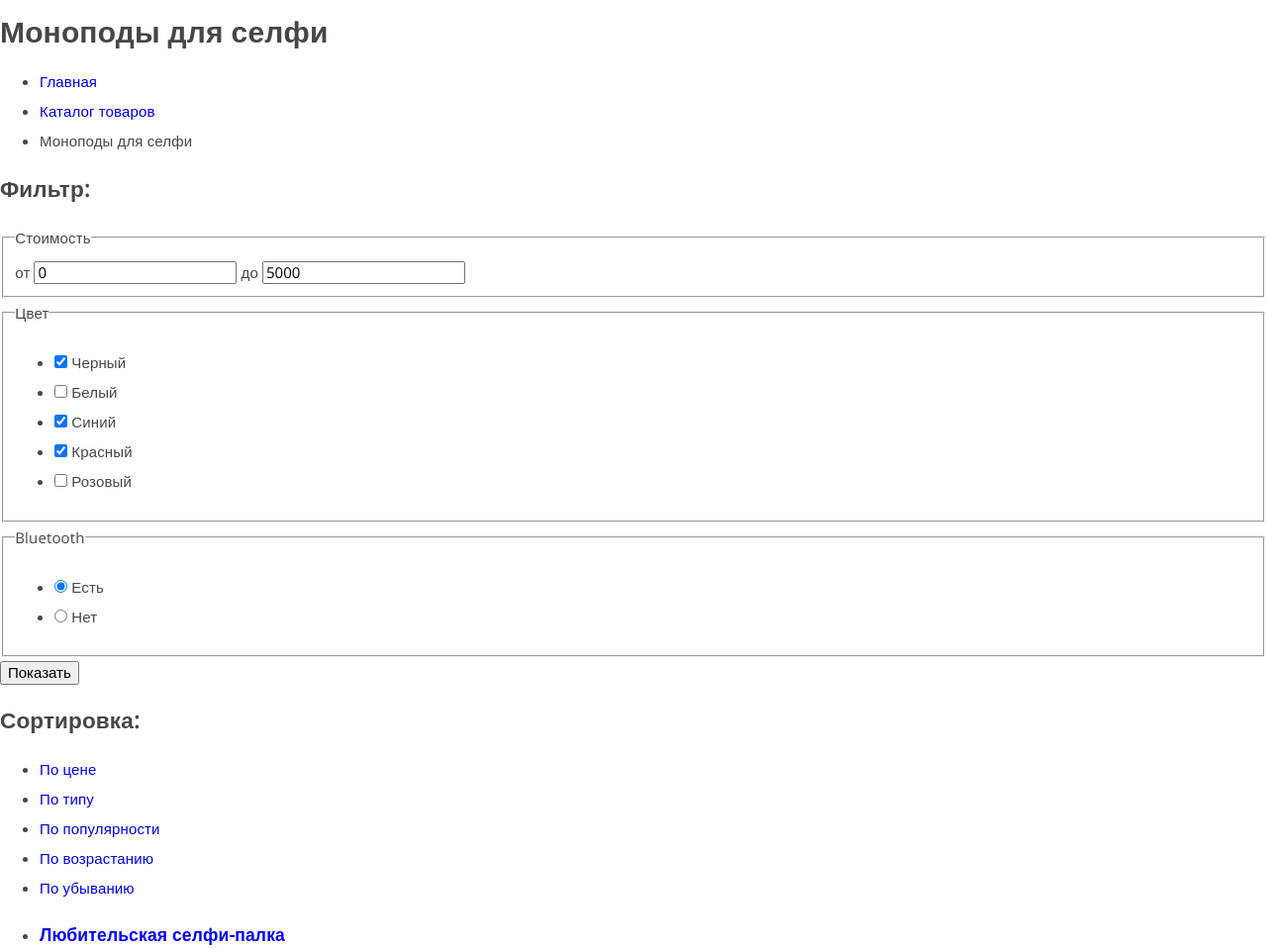
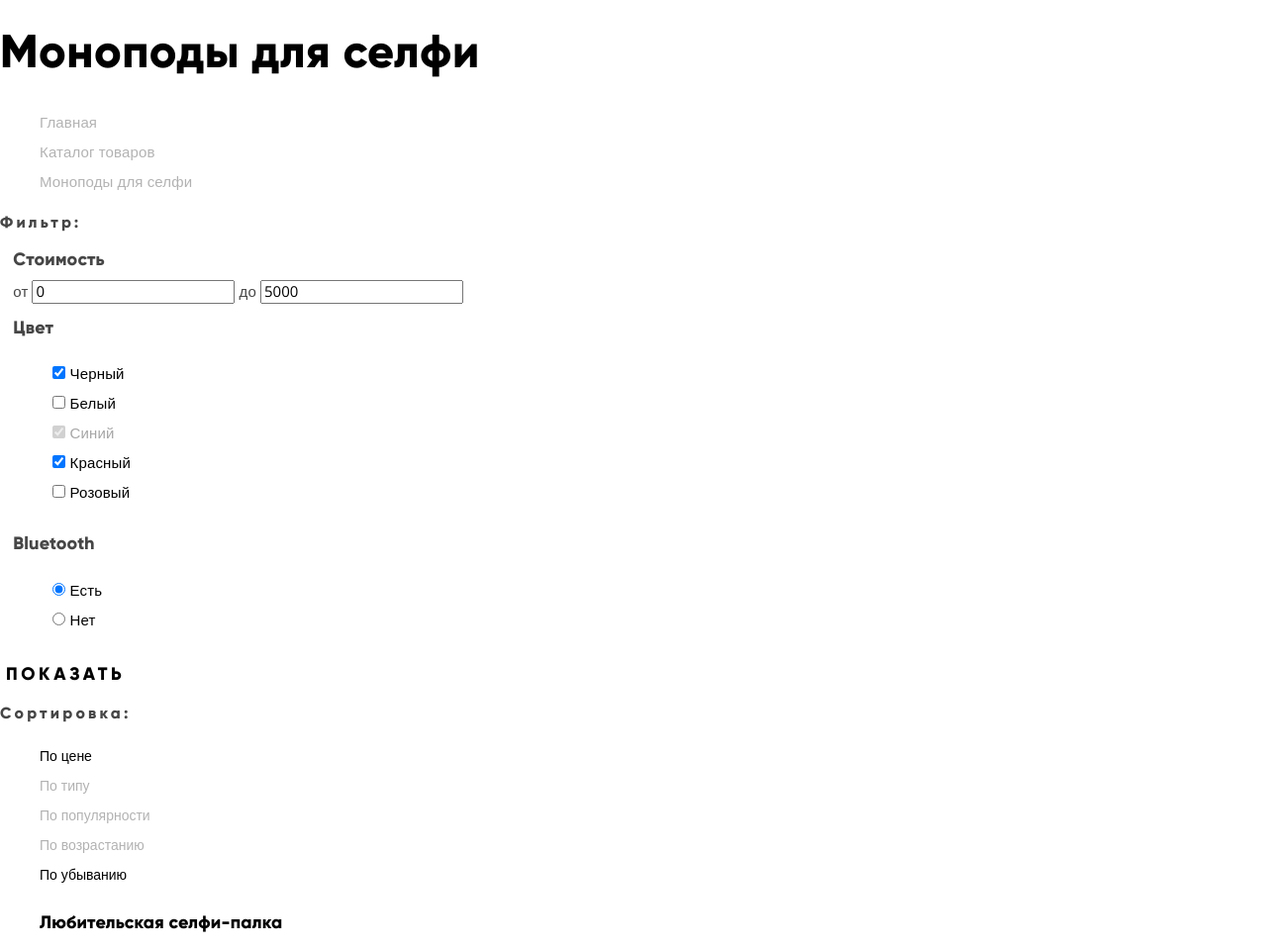
Before and after one commit to KikiJiki85/1166169-device-26, a plain HTML site: page catalog.html in a window 1280 px wide. Shown: the part 542-1501 px from the top of the page at 99% size. Drawn offline with nearby package versions, Linux system fonts and the light colour scheme.

Commit message:
Сделал стилизацию catalog.html

```diff
--- a/catalog.html
+++ b/catalog.html
@@ -1,17 +1,14 @@
 <!DOCTYPE html>
 <html lang="ru">
   <head>
-    <meta charset="utf-8">
-     <head>
     <meta charset="utf-8">
     <title>Интернет-магазин гаджетов DEVICE</title>
     <link href="https://fonts.googleapis.com/css?family=Open+Sans:300,400&display=swap&subset=cyrillic" rel="stylesheet">
     <link rel="stylesheet" href="css/normalize.css">
     <link rel="stylesheet" href="css/style.css">
   </head>
-  </head>
-  <body>
-  <header class="main-header">
+  <body class="inner-page">
+    <header class="main-header">
 <!--     Верхний блок в header-->
     <div class="upper-navigation">
        <a class="main-header-logo">
@@ -57,14 +54,15 @@
       </ul>
     </nav>
   </header>
+
   <main>
     <h1>Моноподы для селфи</h1>
-    <ul>
+    <ul class="breadcrumbs">
       <li><a href="index.html">Главная</a></li>
-      <li><a href="catalog-main.html">Каталог товаров</a></li>
-      <li>Моноподы для селфи</li>
+      <li><a href="#">Каталог товаров</a></li>
+      <li class="breadcrumbs-current">Моноподы для селфи</li>
     </ul>
-    <section>
+    <section class="filters">
       <h2>Фильтр:</h2>
       <!-- Форму фильтра разметим позже -->
       <form class="filter-form" method="post" action=https://echo.htmlacademy.ru>
@@ -78,24 +76,24 @@
        <fieldset>
          <legend>Цвет</legend>
          <ul>
-           <li>
-             <input type="checkbox" name="black" id="black" checked>
+           <li class="filter-option">
+             <input type="checkbox" name="black" id="black" class="filter-input" checked>
              <label for="black">Черный</label>
            </li>
-           <li>
-             <input type="checkbox" name="white" id="white">
+           <li class="filter-option">
+             <input type="checkbox" name="white" id="white" class="filter-input">
              <label for="white">Белый</label>
            </li>
-           <li>
-             <input type="checkbox" name="blue" id="blue" checked>
+           <li class="filter-option">
+             <input type="checkbox" name="blue" id="blue" class="filter-input" checked disabled>
              <label for="blue">Синий</label>
            </li>
-           <li>
-             <input type="checkbox" name="red" id="red" checked>
+           <li class="filter-option">
+             <input type="checkbox" name="red" id="red" class="filter-input" checked>
              <label for="red">Красный</label>
            </li>
-           <li>
-             <input type="checkbox" name="rose" id="rose">
+           <li class="filter-option">
+             <input type="checkbox" name="rose" id="rose" class="filter-input">
              <label for="rose">Розовый</label>
            </li>
          </ul>
@@ -113,45 +111,45 @@
            </li>
          </ul>
        </fieldset>
-       <button type="submit">Показать</button>
+       <button type="submit" class="btn">Показать</button>
       </form>
     </section>
-    <section>
-      <div>
+    <section class="catalog">
+     <h3 class="visually-hidden">Список моноподов для селфи</h3>
+      <div class="sorting">
        <h2>Сортировка:</h2>
         <ul>
-          <li><a href="#">По цене</a></li>
+          <li><a href="#" class="catalog-active">По цене</a></li>
           <li><a href="#">По типу</a></li>
           <li><a href="#">По популярности</a></li>
           <li><a href="#">По возрастанию</a></li>
-          <li><a href="#">По убыванию</a></li>
+          <li><a href="#" class="catalog-active">По убыванию</a></li>
         </ul>
-
       </div>
       <h2 class="visually-hidden">Список моноподов для селфи</h2>
-      <ul>
-        <li>
+      <ul class="catalog-list">
+        <li class="catalog-item">
           <h3>
             <a href="catalog-item-1.html">Любительская селфи-палка</a>
           </h3>
           <img src="img/item-1-jpg@2x.jpg" width="360" height="380" alt="Картинка любительской селфи-палки">
           <p>500 руб.</p>
         </li>
-        <li>
+        <li class="catalog-item">
           <h3>
             <a href="catalog-item-2.html">Профессиональная селфи-палка </a>
           </h3>
           <img src="img/item-2-jpg@2x.jpg" width="360" height="380" alt="Картинка Профессиональная селфи-палка">
           <p>1500 руб.</p>
         </li>
-        <li>
+        <li class="catalog-item">
           <h3>
             <a href="catalog-item-3.html">Непотопляемая селфи-палка </a>
           </h3>
           <img src="img/item-3-jpg@2x.jpg" width="360" height="380" alt="Картинка Непотопляемая селфи-палка">
           <p>2500 руб.</p>
         </li>
-        <li>
+        <li class="catalog-item">
           <h3>
             <a href="catalog-item-4.html">Селфи-палка «Следуй за мной» </a>
           </h3>
@@ -159,17 +157,17 @@
         <p>4900 руб.</p>
         </li>
       </ul>
-      <button type="button">Назад</button>
-      <ul>
-        <li><a>1</a></li>
+      <button type="button" class="btn">Назад</button>
+      <ul class="catalog-breadcrumbs">
+        <li><a class="catalog-active">1</a></li>
         <li><a href="#">2</a></li>
         <li><a href="#">3</a></li>
       </ul>
-      <button type="button">Вперед</button>
+      <button type="button" class="btn">Вперед</button>
     </section>
   </main>
-  <footer>
-   <div>
+    <footer>
+    <div class="footer-user">
       <a>
         <img src="img/device-footer-logo.svg" width="163" height="35" alt="Логотип интернет-магазина гаджетов Device">
       </a>
@@ -181,28 +179,30 @@
           <a href="">Выйти</a>
         </li>
       </ul>
-      <a href="compare.html">Сравнить</a>
-      <a href="shopping-basket.html">Корзина</a>
+      <a href="#">Сравнить</a>
+      <a href="#">Корзина</a>
     </div>
     <div>
       <p>г.Москва, ул.Строителей, 15</p>
-      <ul>
-        <li><a href="shipping.html">Доставка</a></li>
-        <li><a href="warranty.html">Гарантия</a></li>
-        <li><a href="contacts.html">Контакты</a></li>
+      <ul class="footer-service">
+        <li><a href="#" class="btn">Доставка</a></li>
+        <li><a href="#" class="btn">Гарантия</a></li>
+        <li><a href="#" class="btn">Контакты</a></li>
       </ul>
       <p>Тел.: +7 (495) 495-95-95</p>
     </div>
-    <div>
+    <div class="footer-social">
       <ul>
-        <li><a href="facebook.com" aria-label="Интернет магазин DEVICE на Фэйсбук">Фэйсбук</a></li>
-        <li><a href="instagram.com" aria-label="Интернет магазин DEVICE в Инстаграм">Инстаграм</a></li>
-        <li><a href="twitter.com" aria-label="Интернет магазин DEVICE в Твиттере" >Твиттер</a></li>
+        <li><a href="#" aria-label="Интернет магазин DEVICE на Фэйсбук">Фэйсбук</a></li>
+        <li><a href="#" aria-label="Интернет магазин DEVICE в Инстаграм">Инстаграм</a></li>
+        <li><a href="#" aria-label="Интернет магазин DEVICE в Твиттере" >Твиттер</a></li>
       </ul>
       <a href="https://htmlacademy.ru/intensive/htmlcss">
         <img src="img/logo-htmlacademy.svg" width="27" height="35" alt="Разработчик сайта - Html Academy">
       </a>
     </div>
   </footer>
+
+
   </body>
 </html>
--- a/css/style.css
+++ b/css/style.css
@@ -1,15 +1,15 @@
 @font-face {
     font-family: 'Gilroy';
-    src: url('gilroyextrabold-webfont.woff2') format('woff2'),
-         url('gilroyextrabold-webfont.woff') format('woff');
+    src: url('gilroyextrabold.woff2') format('woff2'),
+         url('gilroyextrabold.woff') format('woff');
     font-weight: 800;
     font-style: normal;
 }
 
 @font-face {
     font-family: 'Gilroy';
-    src: url('gilroylight-webfont.woff2') format('woff2'),
-         url('gilroylight-webfont.woff') format('woff');
+    src: url('gilroylight.woff2') format('woff2'),
+         url('gilroylight.woff') format('woff');
     font-weight: 300;
     font-style: normal;
 
@@ -210,3 +210,116 @@ footer ul {
 .footer-social a {
   color: rgba(255, 255, 255, 0.3);
 }
+
+/*catalog.html*/
+
+.inner-page h1 {
+  font-family: 'Gilroy';
+  font-size: 47px;
+  font-weight: 800;
+  line-height: 48px;
+  letter-spacing: 0.47px;
+  text-align: left;
+  color: #000000;
+}
+
+.inner-page button {
+  background-color: #ffffff;
+  border: none;
+}
+
+.breadcrumbs {
+  list-style: none;
+}
+
+.breadcrumbs a,
+.breadcrumbs-current {
+  color: rgba(0, 0, 0, 0.3);
+}
+
+.breadcrumbs a:focus,
+.breadcrumbs a:hover,
+.breadcrumbs-current:focus,
+.breadcrumbs-current:hover {
+  color: rgba(0, 0, 0, 0.6);
+}
+
+.breadcrumbs a:active {
+  color: rgba(0, 0, 0, 0.1);
+}
+
+.filter-form fieldset {
+  border: none;
+}
+
+.filters h2,
+.catalog h2 {
+  font-family: 'Gilroy', Arial, sans-serif;
+  font-size: 16px;
+  font-weight: 800;
+  line-height: 24px;
+  letter-spacing: 3.2px;
+}
+
+.filter-form legend {
+  font-family: 'Gilroy', Arial, sans-serif;
+  font-size: 18px;
+  font-weight: 800;
+  line-height: 24px;
+}
+
+.filter-form ul {
+  font-family: 'OpenSans', Arial, sans-serif;
+  list-style: none;
+  color: #000000;
+}
+
+.filter-input:disabled + label {
+  color: #a6a6a6;
+}
+
+.sorting ul {
+  list-style: none;
+}
+
+.sorting a {
+  font-family: 'OpenSans', Arial, sans-serif;
+  font-size: 14px;
+  line-height: 18px;
+  letter-spacing: normal;
+  color: #000000;
+  opacity: 0.3;
+}
+
+.catalog-breadcrumbs a {
+  color: #000000;
+  opacity: 0.3;
+}
+
+a.catalog-active {
+  opacity: 1;
+}
+
+.catalog-list,
+.catalog-breadcrumbs{
+  list-style: none;
+}
+
+.catalog-item a {
+  font-family: 'Gilroy', Arial, sans-serif;
+  font-size: 18px;
+  font-weight: 800;
+  line-height: 24px;
+  letter-spacing: 0.18px;
+  text-align: left;
+  color: #000000;
+}
+
+.catalog-item p {
+  font-family: 'Gilroy', Arial, sans-serif;
+  font-size: 16px;
+  font-weight: 300;
+  line-height: 24px;
+  letter-spacing: 0.16px;
+  color: #464646;
+}
```
Also changed, not shown: css/gilroyextrabold-webfont.woff (deleted), css/gilroyextrabold-webfont.woff2 (deleted), css/gilroyextrabold.woff (added), css/gilroyextrabold.woff2 (added), css/gilroylight-webfont.woff (deleted), css/gilroylight-webfont.woff2 (deleted), css/gilroylight.woff (added), css/gilroylight.woff2 (added).
